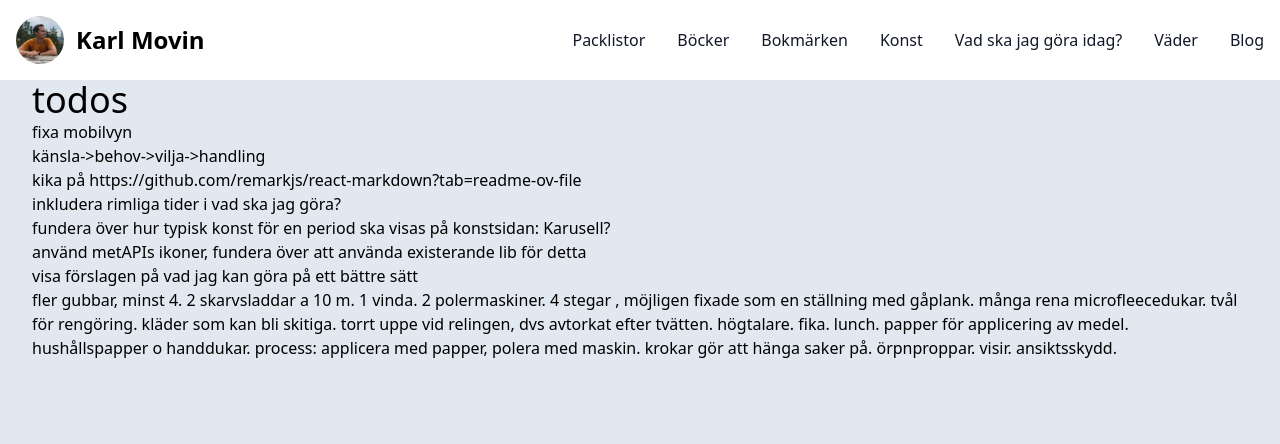
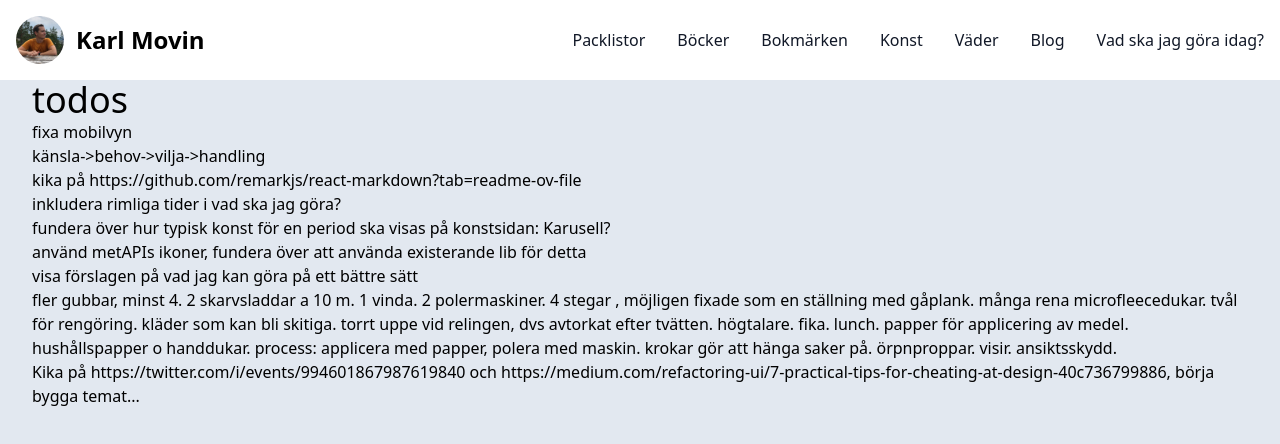
Before and after one commit to karlmovin/karlmovin.github.io, a React (Vite) app: page /#/ in a window 1280 px wide. Shown: the top 444 px of the page. Built offline with nearby package versions, Linux system fonts and the light colour scheme.

Commit message:
lägg ti todo

```diff
--- a/src/Nav.tsx
+++ b/src/Nav.tsx
@@ -104,16 +104,6 @@ function Nav() {
             </li>
             <li>
               <NavLink
-                to="/what-to-do"
-                className={({ isActive, isPending }) =>
-                  isActive ? "nav-active" : isPending ? "" : "nav-inactive"
-                }
-              >
-                Vad ska jag göra idag?
-              </NavLink>
-            </li>
-            <li>
-              <NavLink
                 to="/weather"
                 className={({ isActive, isPending }) =>
                   isActive ? "nav-active" : isPending ? "" : "nav-inactive"
@@ -132,6 +122,16 @@ function Nav() {
                 Blog
               </NavLink>
             </li>
+            <li>
+              <NavLink
+                to="/what-to-do"
+                className={({ isActive, isPending }) =>
+                  isActive ? "nav-active" : isPending ? "" : "nav-inactive"
+                }
+              >
+                Vad ska jag göra idag?
+              </NavLink>
+            </li>
           </ul>
         </div>
       </div>
--- a/src/routes/todos.tsx
+++ b/src/routes/todos.tsx
@@ -7,6 +7,7 @@ const todos = [
   "använd metAPIs ikoner, fundera över att använda existerande lib för detta",
   "visa förslagen på vad jag kan göra på ett bättre sätt",
   "fler gubbar, minst 4. 2 skarvsladdar a 10 m. 1 vinda. 2 polermaskiner. 4 stegar , möjligen fixade som en ställning med gåplank. många rena microfleecedukar. tvål för rengöring. kläder som kan bli skitiga. torrt uppe vid relingen, dvs avtorkat efter tvätten. högtalare. fika. lunch. papper för applicering av medel. hushållspapper o handdukar. process: applicera med papper, polera med maskin. krokar gör att hänga saker på. örpnproppar. visir. ansiktsskydd.",
+  "Kika på https://twitter.com/i/events/994601867987619840 och https://medium.com/refactoring-ui/7-practical-tips-for-cheating-at-design-40c736799886, börja bygga temat...",
 ];
 
 export default function Todos() {
```
